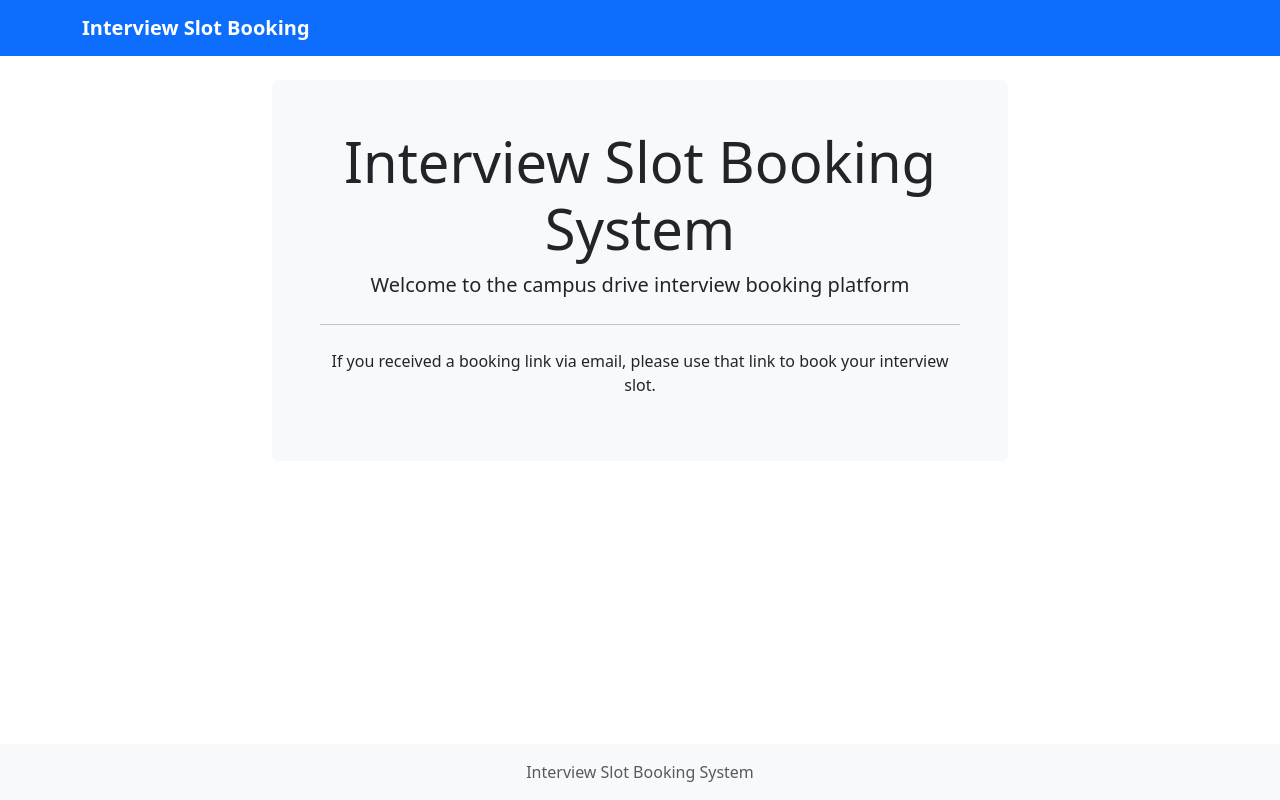
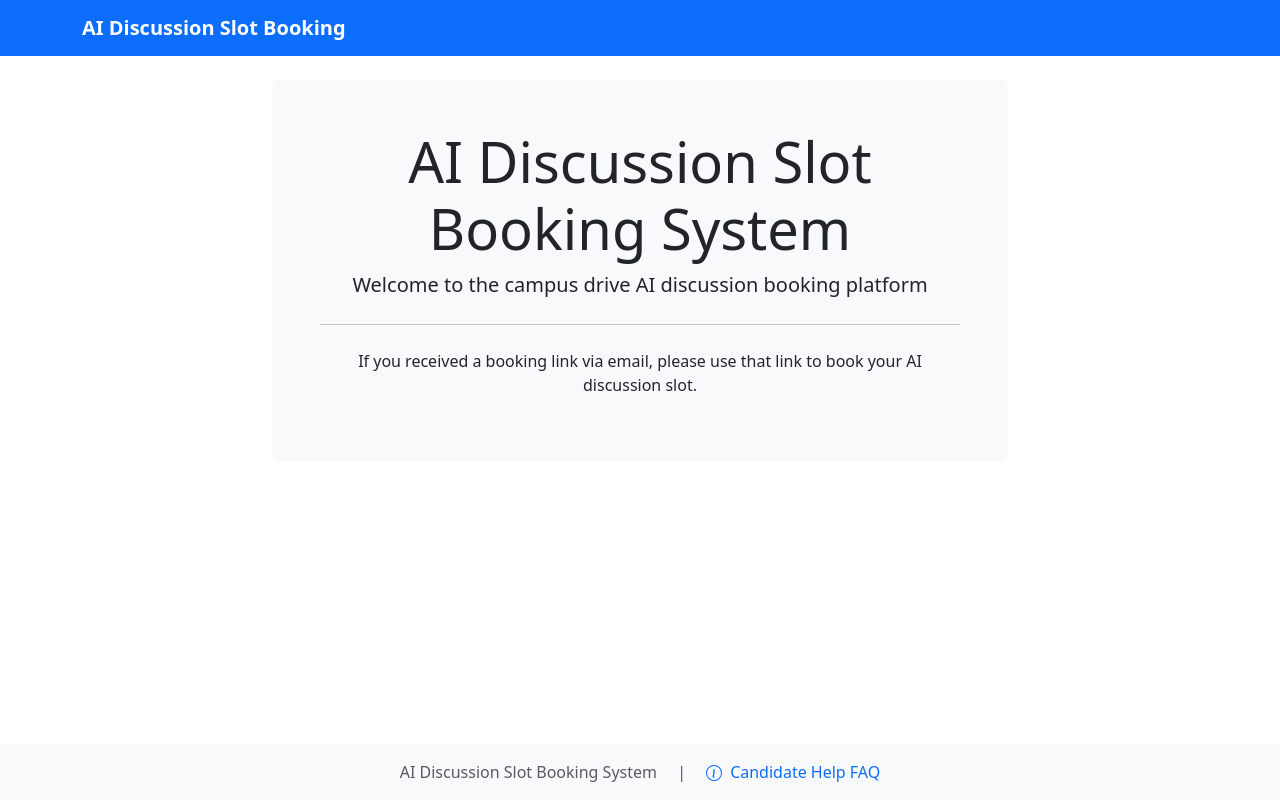
Before and after one commit to rasheed-fabrichq/fabric-interview-slot-booking-app, a Flask app: page / in a window 1280 px wide. Run offline with Flask 3, Linux system fonts and the light colour scheme; some libraries are stand-ins or nearby versions.

Commit message:
Update templates for AI discussion slot booking, replacing references to interviews with AI discussions across multiple files.

```diff
--- a/templates/admin_candidates.html
+++ b/templates/admin_candidates.html
@@ -52,7 +52,7 @@
                                 <th>Job Position</th>
                                 <th>Status</th>
                                 <th>Candidate ID</th>
-                                <th>Interview Link</th>
+                                <th>AI Discussion Link</th>
                                 <th>Created At</th>
                             </tr>
                         </thead>
--- a/templates/admin_dashboard.html
+++ b/templates/admin_dashboard.html
@@ -151,7 +151,7 @@
             <div class="card-body text-center">
                 <i class="bi bi-calendar-date fs-1 text-warning mb-2"></i>
                 <h6 class="card-title">Manage Dates</h6>
-                <p class="card-text small text-muted">Interview dates</p>
+                <p class="card-text small text-muted">AI discussion dates</p>
                 <a href="/admin/job-dates" class="btn btn-warning btn-sm">Manage</a>
             </div>
         </div>
--- a/templates/admin_init_slots.html
+++ b/templates/admin_init_slots.html
@@ -6,7 +6,7 @@
 <div class="row">
     <div class="col-12">
         <div class="d-flex justify-content-between align-items-center mb-4">
-            <h2>Initialize Interview Slots</h2>
+            <h2>Initialize AI Discussion Slots</h2>
             <a href="/admin/dashboard" class="btn btn-outline-primary">Back to Dashboard</a>
         </div>
     </div>
--- a/templates/admin_job_dates.html
+++ b/templates/admin_job_dates.html
@@ -6,8 +6,8 @@
 <div class="container-fluid">
     <div class="row mb-4">
         <div class="col-12">
-            <h2>Manage Interview Dates</h2>
-            <p class="text-muted">Add or remove interview dates for each job</p>
+            <h2>Manage AI Discussion Dates</h2>
+            <p class="text-muted">Add or remove AI discussion dates for each job</p>
         </div>
     </div>
 
@@ -88,7 +88,7 @@
     <div class="row mt-4">
         <div class="col-12">
             <div class="alert alert-info">
-                <strong>💡 Tip:</strong> Add interview dates before initializing slots.
+                <strong>💡 Tip:</strong> Add AI discussion dates before initializing slots.
                 Deleting a date will also delete all associated slots and bookings.
             </div>
         </div>
--- a/templates/already_booked.html
+++ b/templates/already_booked.html
@@ -11,7 +11,7 @@
             </div>
             <div class="card-body">
                 <div class="alert alert-success">
-                    <h5>Your interview slot has been successfully booked!</h5>
+                    <h5>Your AI discussion slot has been successfully booked!</h5>
                 </div>
 
                 <div class="mb-4">
@@ -25,7 +25,7 @@
                     <div class="card-body">
                         <h5 class="card-title">Your Booked Slot:</h5>
                         <p><strong>Position:</strong> {{ booking.job_name }}</p>
-                        <p><strong>Interview Day:</strong> {{ booking.day_of_week }}</p>
+                        <p><strong>AI Discussion Day:</strong> {{ booking.day_of_week }}</p>
                         <p><strong>Date:</strong> {{ booking.date }}</p>
                         <p><strong>Time:</strong> {{ booking.start_time_formatted }} - {{ booking.end_time_formatted }}</p>
                     </div>
--- a/templates/base.html
+++ b/templates/base.html
@@ -3,7 +3,7 @@
 <head>
     <meta charset="UTF-8">
     <meta name="viewport" content="width=device-width, initial-scale=1.0">
-    <title>{% block title %}Interview Slot Booking{% endblock %}</title>
+    <title>{% block title %}AI Discussion Slot Booking{% endblock %}</title>
 
     <!-- Bootstrap CSS -->
     <link href="https://cdn.jsdelivr.net/npm/bootstrap@5.3.0/dist/css/bootstrap.min.css" rel="stylesheet">
@@ -16,7 +16,7 @@
 <body>
     <nav class="navbar navbar-expand-lg navbar-dark bg-primary">
         <div class="container">
-            <a class="navbar-brand" href="/">Interview Slot Booking</a>
+            <a class="navbar-brand" href="/">AI Discussion Slot Booking</a>
         </div>
     </nav>
 
@@ -26,7 +26,18 @@
 
     <footer class="footer mt-5 py-3 bg-light">
         <div class="container text-center">
-            <span class="text-muted">Interview Slot Booking System</span>
+            <span class="text-muted">AI Discussion Slot Booking System</span>
+            <span class="text-muted mx-3">|</span>
+            <a href="https://drive.google.com/file/d/158KAtTH3CEBa794osBZoX7tq07iN60Fv/view?usp=sharing"
+               target="_blank"
+               rel="noopener noreferrer"
+               class="text-decoration-none text-primary">
+                <svg xmlns="http://www.w3.org/2000/svg" width="16" height="16" fill="currentColor" class="bi bi-info-circle me-2" viewBox="0 0 16 16" style="margin-bottom: 2px;">
+                    <path d="M8 15A7 7 0 1 1 8 1a7 7 0 0 1 0 14m0 1A8 8 0 1 0 8 0a8 8 0 0 0 0 16"/>
+                    <path d="m8.93 6.588-2.29.287-.082.38.45.083c.294.07.352.176.288.469l-.738 3.468c-.194.897.105 1.319.808 1.319.545 0 1.178-.252 1.465-.598l.088-.416c-.2.176-.492.246-.686.246-.275 0-.375-.193-.304-.533z"/>
+                    <circle cx="8" cy="5.5" r="1"/>
+                </svg>Candidate Help FAQ
+            </a>
         </div>
     </footer>
 
--- a/templates/index.html
+++ b/templates/index.html
@@ -1,15 +1,15 @@
 {% extends "base.html" %}
 
-{% block title %}Welcome - Interview Slot Booking{% endblock %}
+{% block title %}Welcome - AI Discussion Slot Booking{% endblock %}
 
 {% block content %}
 <div class="row justify-content-center">
     <div class="col-md-8">
         <div class="jumbotron text-center bg-light p-5 rounded">
-            <h1 class="display-4">Interview Slot Booking System</h1>
-            <p class="lead">Welcome to the campus drive interview booking platform</p>
+            <h1 class="display-4">AI Discussion Slot Booking System</h1>
+            <p class="lead">Welcome to the campus drive AI discussion booking platform</p>
             <hr class="my-4">
-            <p>If you received a booking link via email, please use that link to book your interview slot.</p>
+            <p>If you received a booking link via email, please use that link to book your AI discussion slot.</p>
         </div>
     </div>
 </div>
```
Also changed, not shown: templates/booking_form.html (+4 -4 lines).
